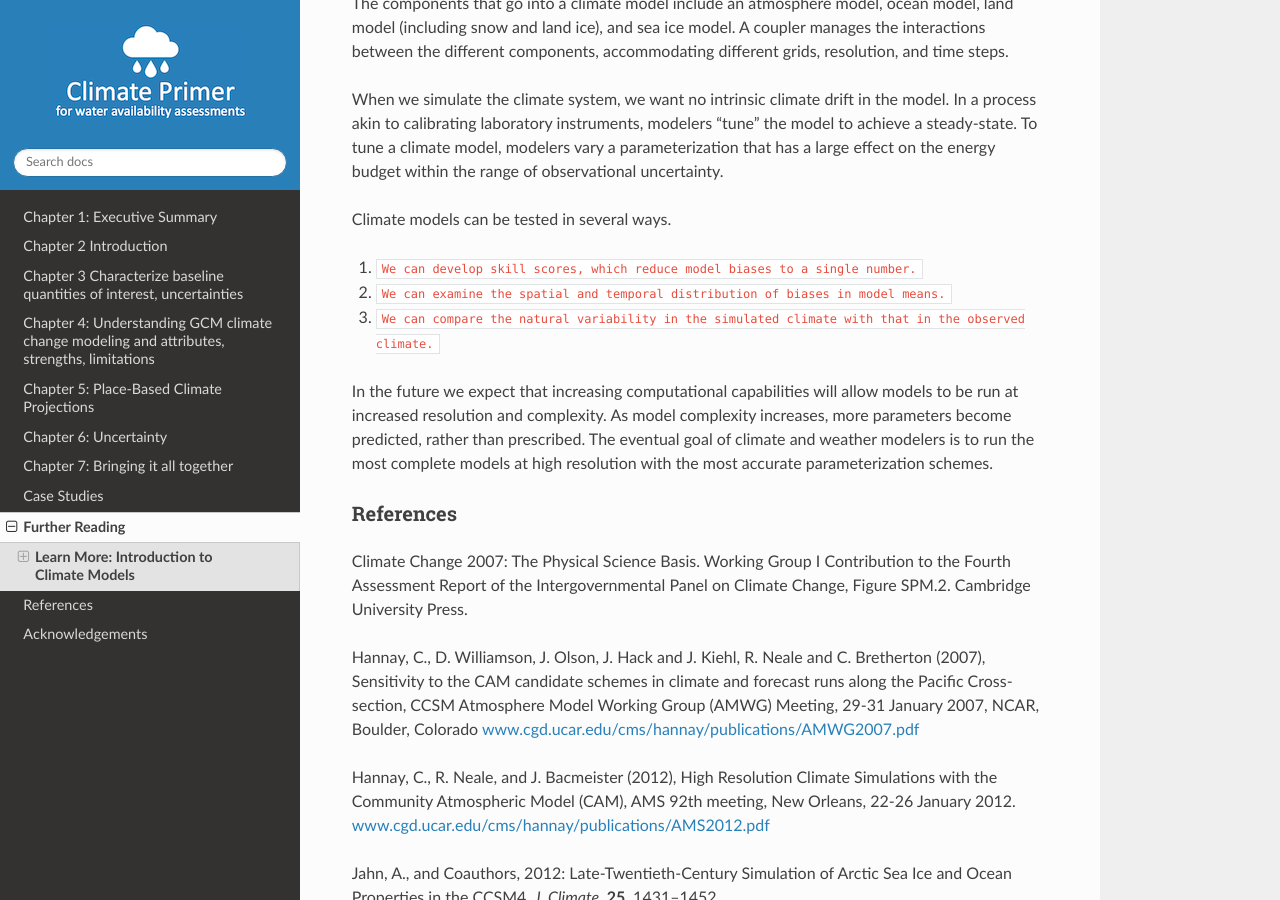
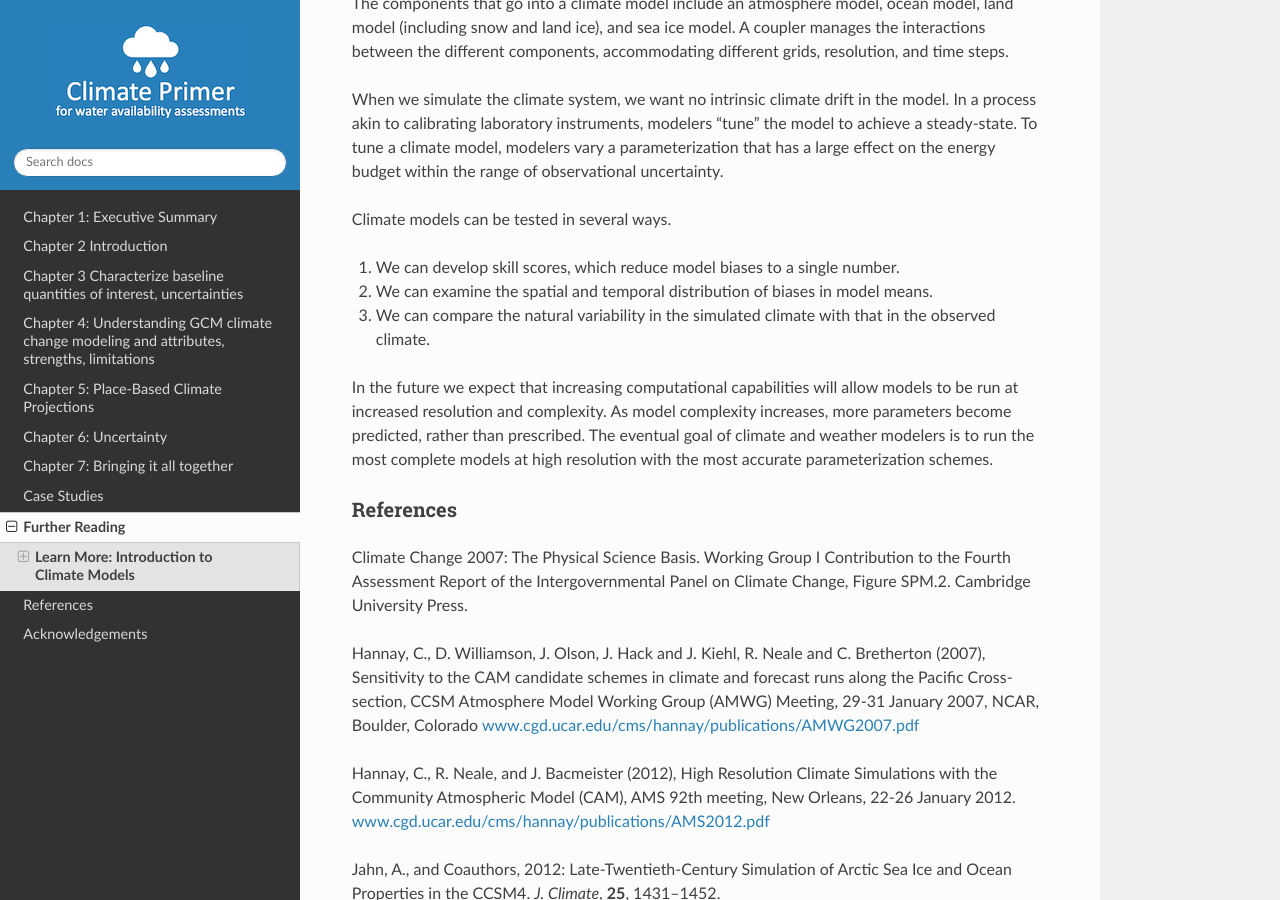
Before and after one commit to NCAR/climate-primer-water, a Sphinx documentation site: the page built from doc/cookbook.rst, in a window 1280 px wide and 900 px high, scrolled down 38450 px. Built offline with Sphinx 7.4.7 and the Read the Docs theme 2.0.0, drawn with Linux system fonts in a browser that asks for light colours; cross-references to code outside the pages are shown as plain code; part of the change alters nothing that is shown.

```diff
--- a/doc/cookbook.rst
+++ b/doc/cookbook.rst
@@ -1278,14 +1278,14 @@ uncertainty.
 
 Climate models can be tested in several ways.
 
-1. :mark:`We can develop skill scores, which reduce model biases to a
-   single number.`
+1. We can develop skill scores, which reduce model biases to a
+   single number.
 
-2. :mark:`We can examine the spatial and temporal distribution of biases
-   in model means.`
+2. We can examine the spatial and temporal distribution of biases
+   in model means.
 
-3. :mark:`We can compare the natural variability in the simulated
-   climate with that in the observed climate.`
+3. We can compare the natural variability in the simulated
+   climate with that in the observed climate.
 
 In the future we expect that increasing computational
 capabilities will allow models to be run at increased resolution and
```
